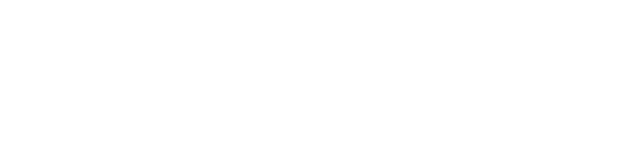
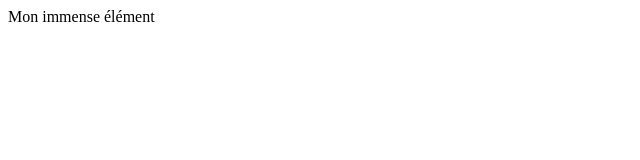
Before and after one commit to J-Quentin/projet_visualisation, a plain HTML site: page index.html in a window 1280 px wide. Shown: the whole page, without its empty margins (0-640 px from the left). Drawn offline with Linux system fonts and the light colour scheme.

Commit message:
Update index.html

```diff
--- a/index.html
+++ b/index.html
@@ -7,6 +7,6 @@
     <title>Projet Visualisation d3.js</title>
 </head>
 <body>
-
+    <div>Mon immense élément</div>
 </body>
 </html>
```
